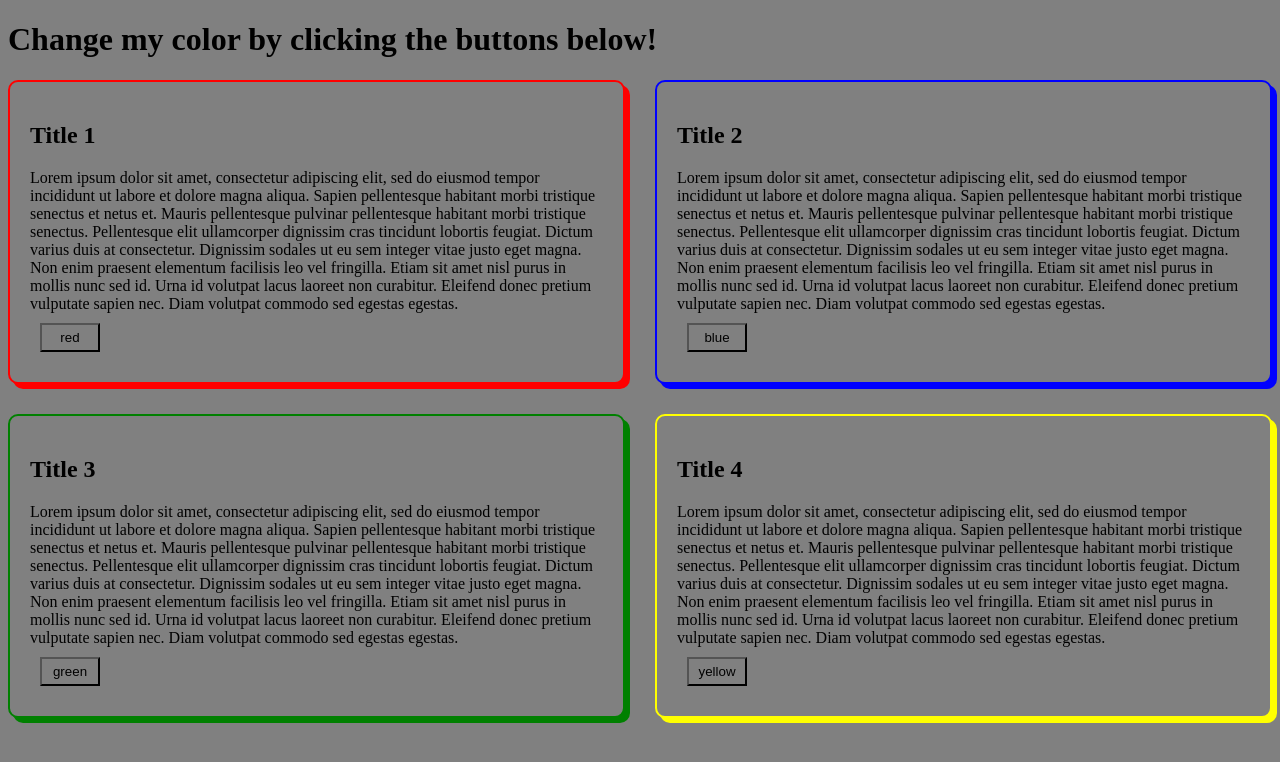
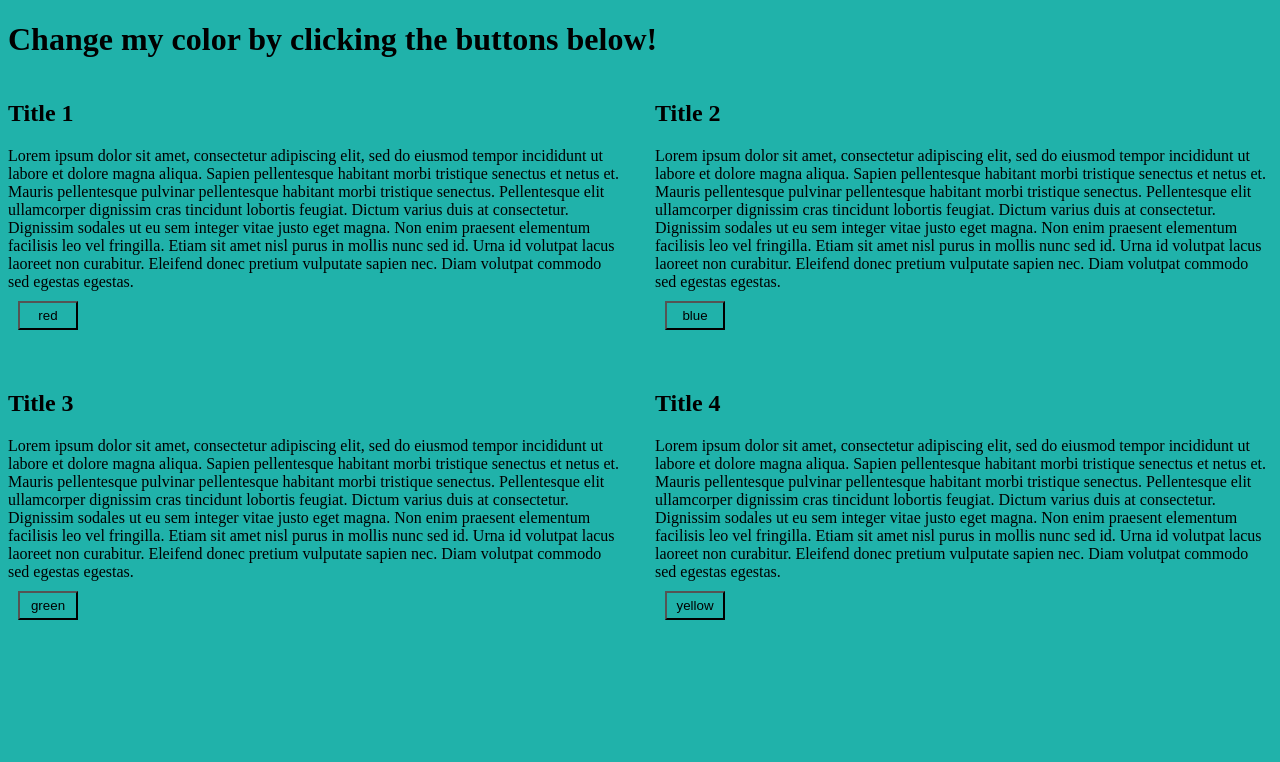
Before and after one commit to David3567/Antra-Share-Feb-2022, an Angular app in the folder hw1/: page / in a window 1280 px wide. Shown: the top 762 px of the page. Built offline with nearby package versions, Linux system fonts and the light colour scheme.

Commit message:
david help with article-item.component.ts

```diff
--- a/hw1/src/app/article-item/article-item.component.html
+++ b/hw1/src/app/article-item/article-item.component.html
@@ -1,5 +1,5 @@
-<div [ngClass]="changeColor()">
+<div>
   <h2>{{ item.title }}</h2>
   <div>{{ item.body }}</div>
-  <button (click)="changeColor()">{{ item.color }}</button>
+  <button (click)="onClick()">{{ item.color }}</button>
 </div>
--- a/hw1/src/app/article-item/article-item.component.scss
+++ b/hw1/src/app/article-item/article-item.component.scss
@@ -14,7 +14,6 @@ button {
 .red {
   border: 2px solid red;
   box-shadow: 5px 5px red;
-
 }
 
 .blue {
--- a/hw1/src/app/article-item/article-item.component.ts
+++ b/hw1/src/app/article-item/article-item.component.ts
@@ -9,16 +9,16 @@ import { Article } from '../interfaces/article.model';
 })
 export class ArticleItemComponent implements OnInit {
   @Input() item! : Article;
-  status: boolean = true;
+  status: boolean = false;
 
   constructor() { }
 
   ngOnInit(): void {
   }
 
-  changeColor() {
-    return this.item.color;
-    //this.status = !this.status;
+  onClick() {
+    this.status = !this.status;
+    console.log(this.status);
+    console.log(this.item.id);
   }
-
 }
--- a/hw1/src/styles.scss
+++ b/hw1/src/styles.scss
@@ -1,4 +1,4 @@
 /* You can add global styles to this file, and also import other style files */
 * {
-  background-color: grey;
+  background-color: lightseagreen;
 }
```
